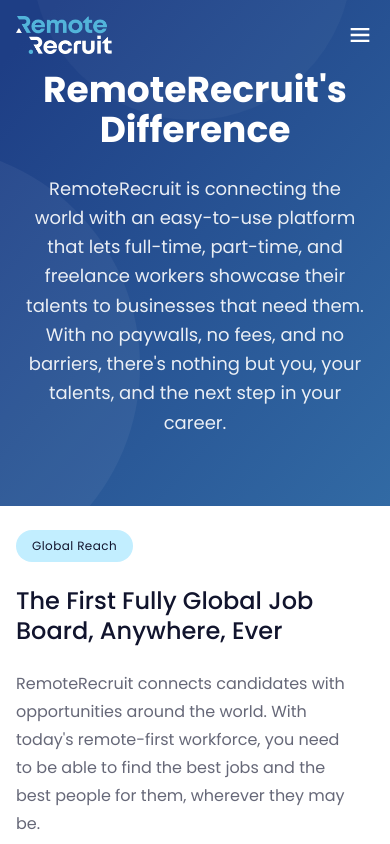
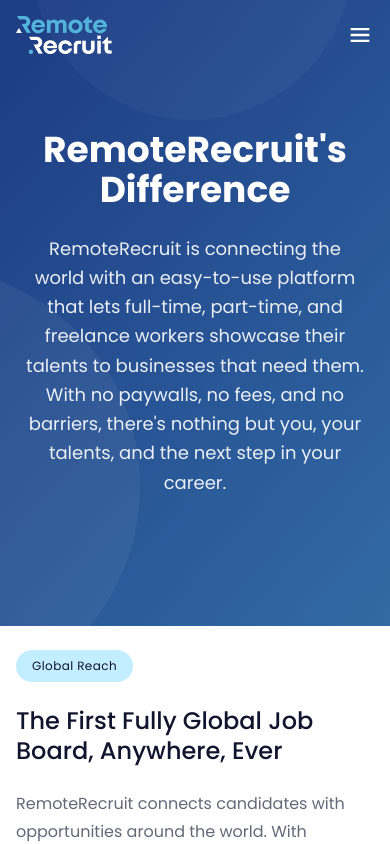
Before and after one commit to Robin-Draggy/Remote_Recruiter, a React (Vite) app: page / in a window 390 px wide. Shown: the top 844 px of the page. Built offline with nearby package versions, Linux system fonts and the light colour scheme.

Commit message:
fixed home section

```diff
--- a/src/sections/HomeSection.jsx
+++ b/src/sections/HomeSection.jsx
@@ -18,7 +18,7 @@
       <div className="absolute -top-50 left-48 h-80 w-80 -translate-x-1/2 rounded-full bg-white/3" />
       <div className="absolute -bottom-20 lg:-bottom-10 -left-20 md:left-[60%] h-110 w-110 -translate-x-1/2 rounded-full bg-white/5" />
 
-      <div className="bg-[linear-gradient(131.63deg,#1E3E85_6.87%,#336DA6_106.04%)] z-60">
+      <div className="bg-[linear-gradient(131.63deg,#1E3E85_6.87%,#336DA6_106.04%)] z-60 py-15 md:py-0">
         {/* Content */}
         <div className="relative z-10 flex h-[60vh] md:h-[80vh] flex-col items-center justify-center px-6 py-20 text-center">
           {/* Animated Heading */}
```
